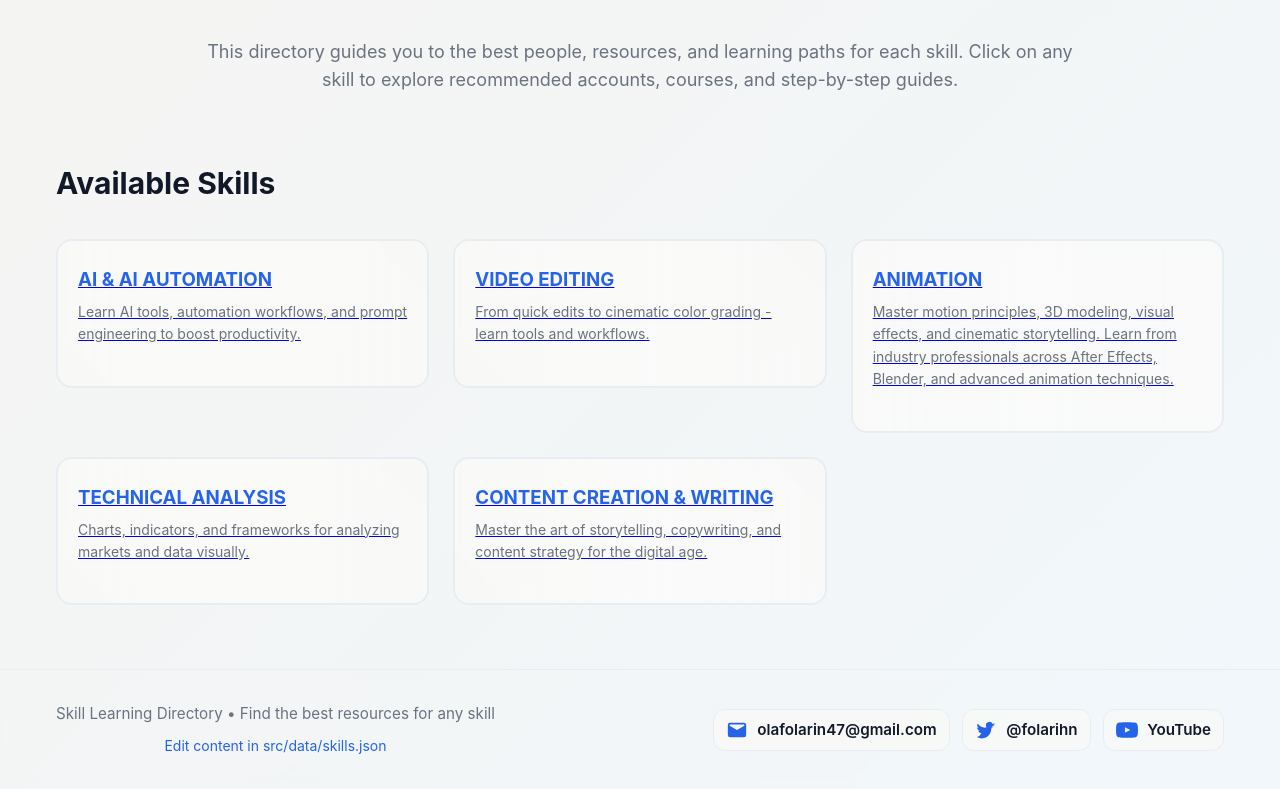
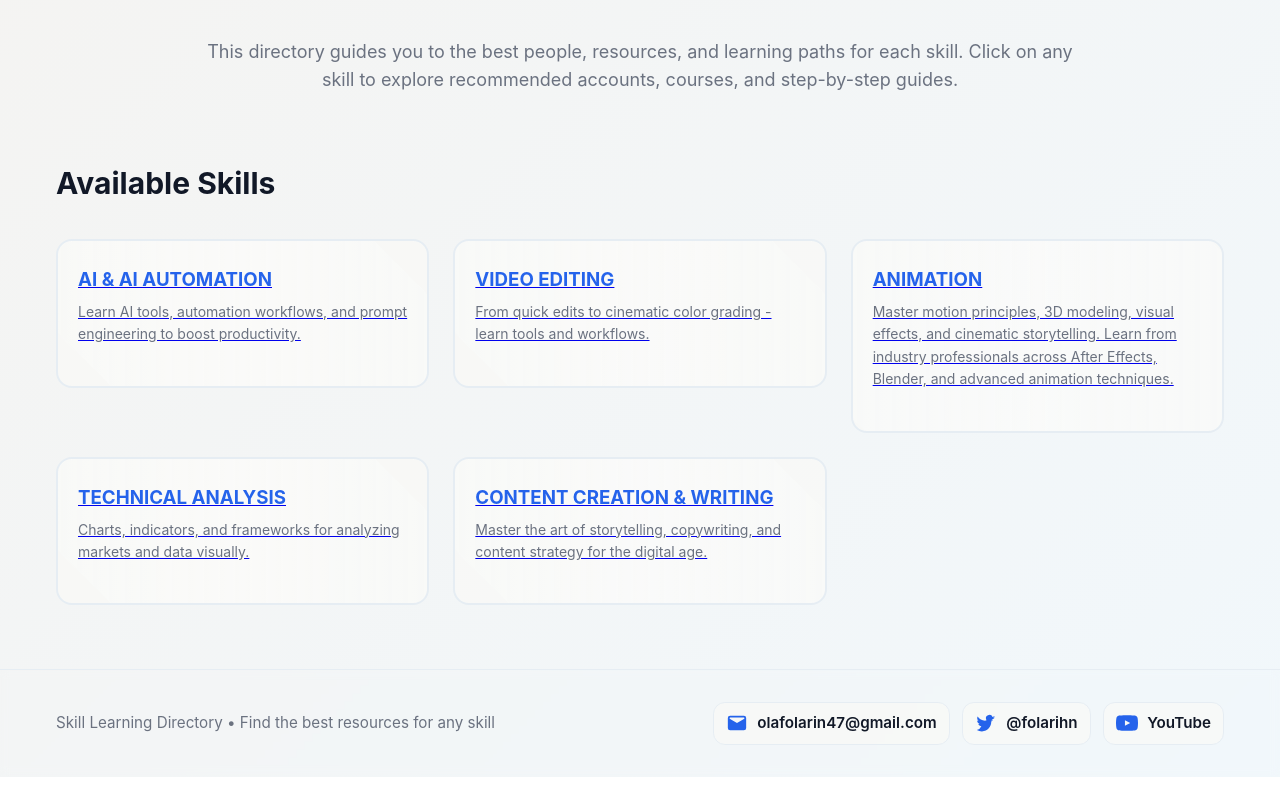
Before and after one commit to Yomite47/skill-directory, a Next.js app: page / in a window 1280 px wide. Shown: the part 495-1284 px from the top of the page. Built offline with nearby package versions, Linux system fonts and the light colour scheme.

Commit message:
Remove placeholder text from Footer

```diff
--- a/src/components/Footer.jsx
+++ b/src/components/Footer.jsx
@@ -4,7 +4,6 @@ export default function Footer() {
       <div className="container footer-inner">
         <div className="footer-content">
           <p>Skill Learning Directory • Find the best resources for any skill</p>
-          <p className="note">Edit content in src/data/skills.json</p>
         </div>
 
         <div className="socials" aria-label="Contact and social links">
```
